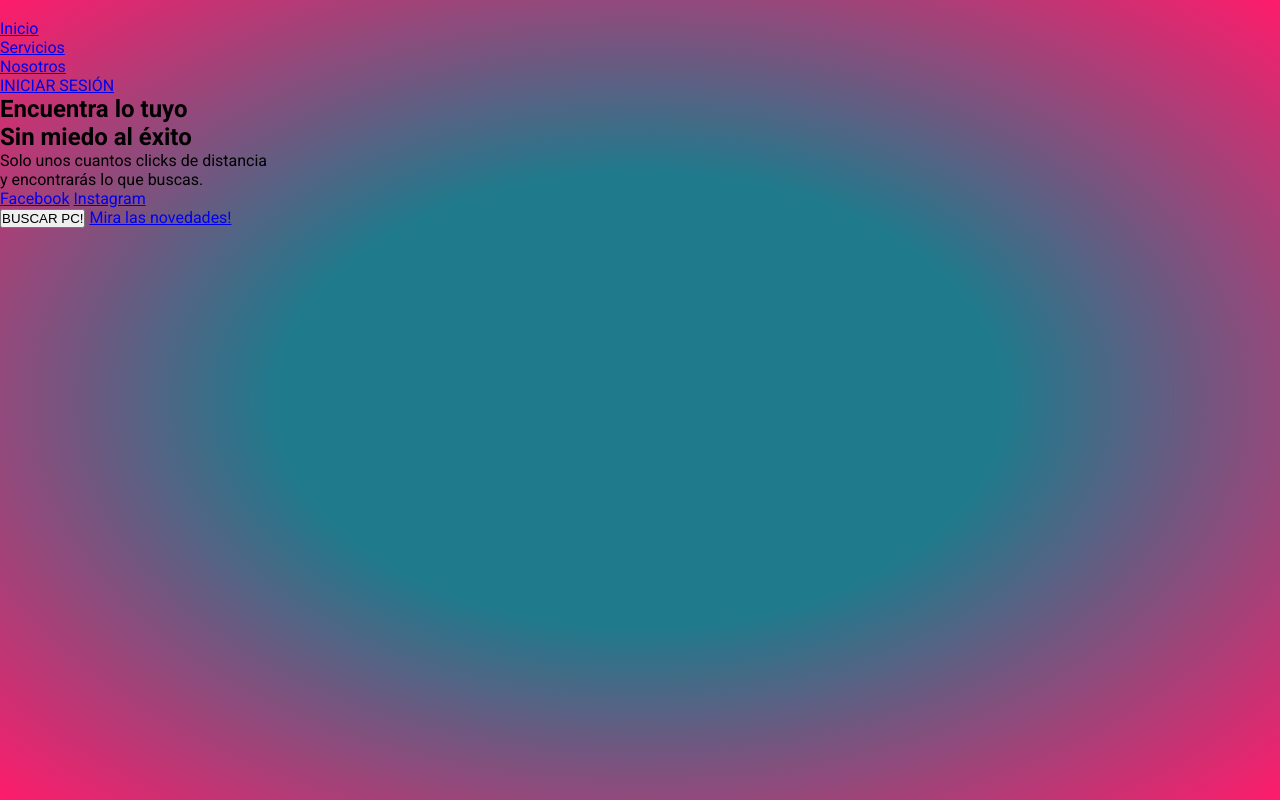
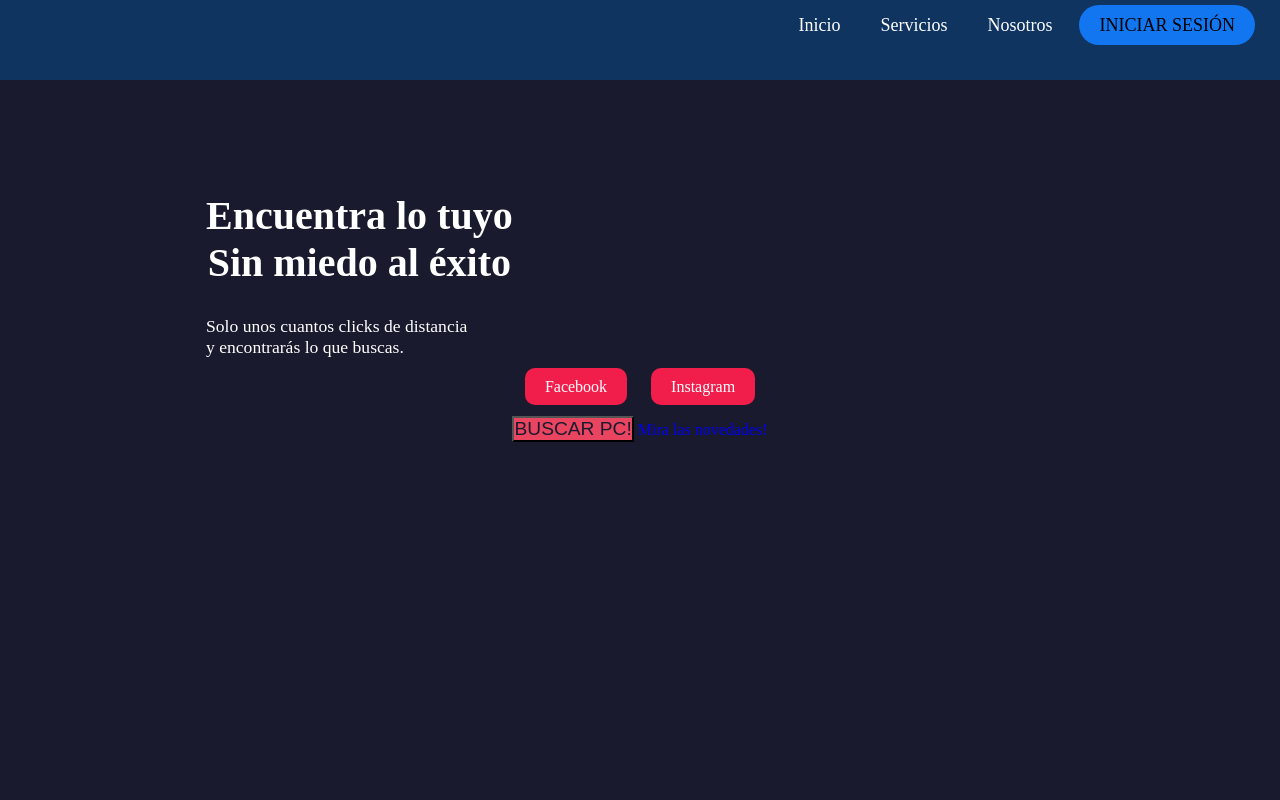
Before and after one commit to APOgamer/PC-Master-ComponentFinder, a plain HTML site: page public/pcmaster.html in a window 1280 px wide. Drawn offline with Linux system fonts and the light colour scheme.

Commit message:
Update styles.css

```diff
--- a/public/styles/styles.css
+++ b/public/styles/styles.css
@@ -1,62 +1,108 @@
 @import url('https://fonts.googleapis.com/css2?family=Open+Sans:wght@400;600&family=Roboto:wght@300;400;700&family=Rubik:ital,wght@0,400;0,500;1,300&display=swap');
 
-*{
-    margin:0;
-    padding: 0;
-    box-sizing: border-box;
-}
-body{
-    font-family: 'Roboto', sans-serif;
-    min-height: 100vh;
-    background-image: radial-gradient(#1F7A8C 40%,#FF1B6B);
-    background-size:cover;
-    background-position: center;
+* {
+  margin: 0;
+  padding: 0;
+  text-decoration: none;
+  list-style: none;
+  box-sizing: border-box;
 }
 
-.header{
-    display: flex;
-    justify-content: space-around;
-    align-items: center;
-    height: 5rem;
-    background-color: rgba(0,0,0,.2);
-    backdrop-filter: blur(20px);
+body {
+  background-color: #1A1A2E;
 }
 
-
-.navbar a{
-    color:#FFF;
-    margin-left: 1.5rem;
-    text-decoration: none;
-    font-size: 1.2rem;
+header {
+  position: sticky;
+  top: 0;
+  z-index: 1000;
 }
 
-
-.main-section{
-    display: flex;
-    justify-content: space-evenly;
-    width: 100%;
-    height: 40rem;
+.imgLogo {
+  width: 5%;
 }
 
-.main-image{
-    margin: 3rem 1rem 0 1rem;
-    opacity: 95%;
-    border-radius: 100px;
+nav{
+  background-color: #0F3460;
+  height: 80px;
+  width: 100%;
 }
 
-.main-section p{
-    display:  flex;
-   justify-content: space-between;
-    align-self: center;
-   font-size: 2rem;
-   font-weight: 700;
-   color: #fff;
-   text-align: center;
+nav ul {
+  float: right;
+  margin-right: 20px;
 }
 
-.footer{
-    margin-top: 10rem;
-    background-color: #323839;
-    display: flex;
-    justify-content: space-evenly;
+nav ul li {
+  margin-left: 20px;
+  display: inline-block;
+  list-style: 80px;
+  margin: 15px 5px;
 }
+
+nav ul li a {
+
+  color: #fff;
+  font-size: 18px;
+  padding: 7px 13px;
+  border-radius: 3px;
+  text-transform: capitalize;
+}
+
+.buttonIniciarSesion{
+  padding: 10px 20px;
+  background: #1276f0;
+  color: black;
+  text-decoration: none;
+  border-radius: 20px;
+}
+
+h1{
+  font-size: 80rem;
+  color: #fff;
+  float: left;
+  margin-top: 5%;
+  margin-left: 15%;
+}
+
+#txtInicio{
+  margin-top: 15%;
+  margin-left: 15%;
+  color: #fff;
+  font-size: 1.1rem;
+  text-align: justify;
+}
+
+.button {
+  padding: 10px 20px;
+  background: #f11e4c;
+  color: #fff;
+  text-decoration: none;
+  cursor: pointer;
+  border-radius: 10px;
+}
+
+#inicio {
+  text-align: center;
+  padding: 50px 20px;
+}
+
+#inicio h1 {
+  margin-bottom: 20px;
+  font-size: 2.5em;
+}
+
+#search-pc {
+  margin-top: 20px;
+  font-size: 1.2em;
+  background: #E94560;
+  color: #1A1A2E;
+}
+
+.social-media {
+  margin-top: 20px;
+}
+
+.social-media .button {
+  margin: 0 10px;
+}
```
